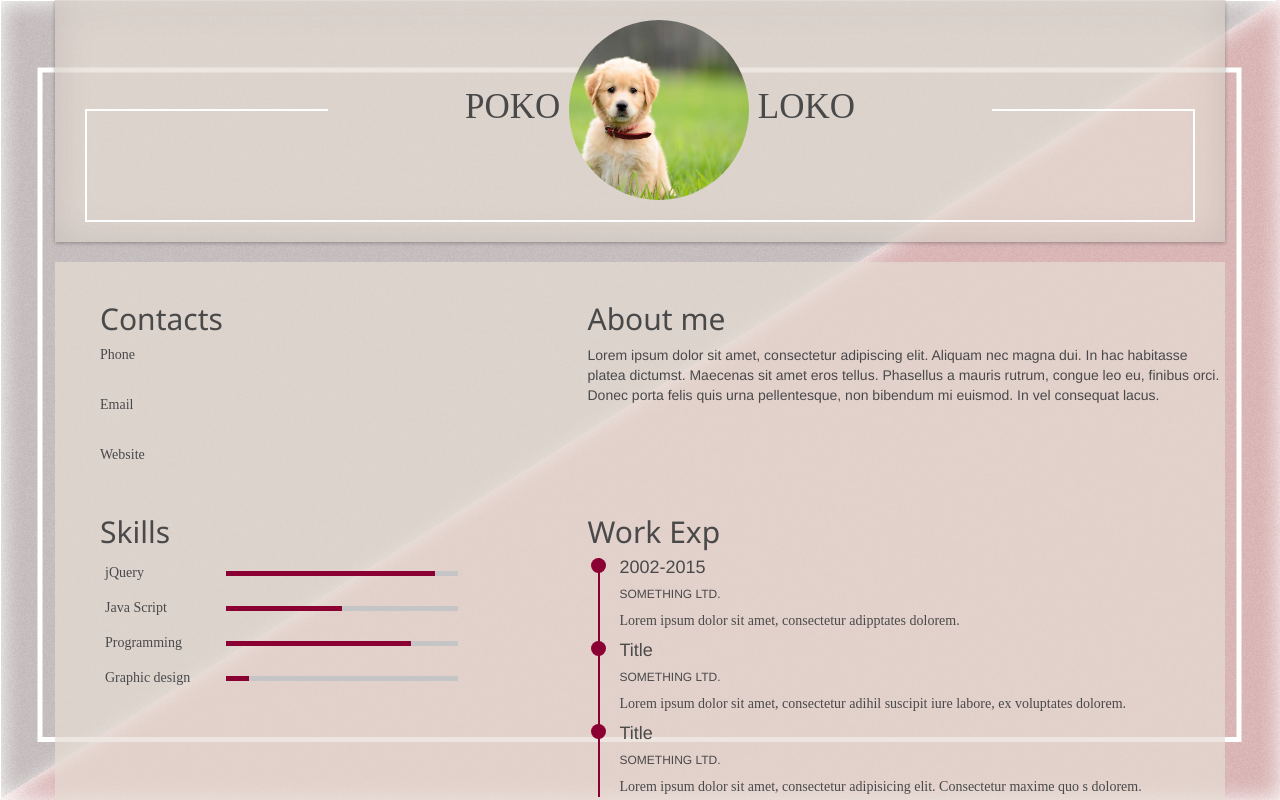
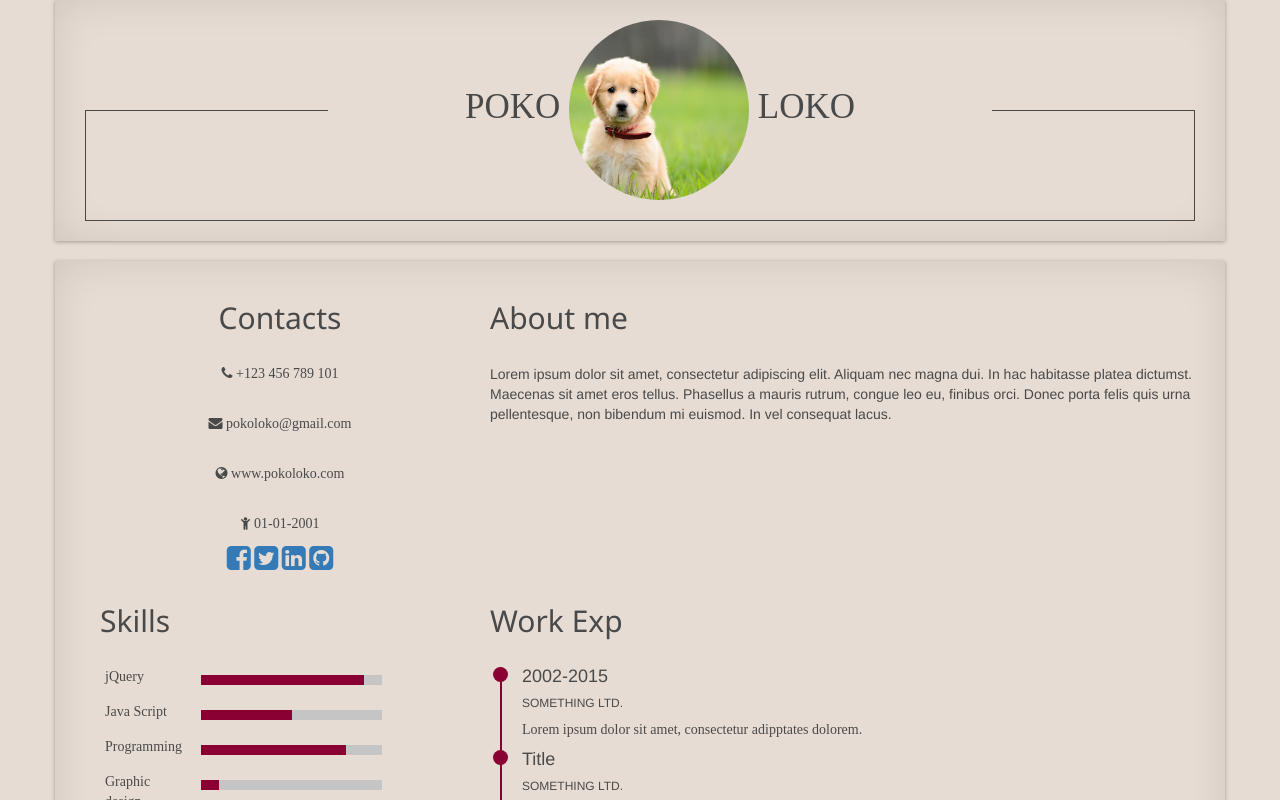
Before and after one commit to mlkumanova/Resume-Template, a plain HTML site: page MK Resume.html in a window 1280 px wide. Drawn offline with Linux system fonts and the light colour scheme.

Commit message:
adding content

```diff
--- a/MK Resume.html
+++ b/MK Resume.html
@@ -7,6 +7,8 @@
     <meta name="viewport" content="width=device-width, initial-scale=1">
 
     <link rel="stylesheet" href="css/bootstrap.css">
+    <link rel="stylesheet" href="https://cdnjs.cloudflare.com/ajax/libs/font-awesome/4.7.0/css/font-awesome.min.css">
+    <script src="js/bootstrap.min.js"></script>
     <script src="js/jquery-3.2.1.min.js"></script>
 
     <link rel="stylesheet" href="MK%20Style.css">
@@ -40,39 +42,54 @@
             <!--Info Cantacts and ABout Me-->
 
             <div class="row">
-                <div class="col-lg-5">
-                    <h2>Contacts</h2>
-                    <p>
-                        Phone
+                <div class="col-lg-4" style="text-align: center">
+                  <div class="headerOfDiv"><h2>Contacts</h2> </div>
+                    <p ><i class="fa fa-phone" aria-hidden="true"></i>
+                        +123 456 789 101
                     </p><br>
                     <p>
-                        Email
+                        <i class="fa fa-envelope" aria-hidden="true"></i>
+                        pokoloko@gmail.com
                     </p><br>
                     <p>
-                        Website
+                        <i class="fa fa-globe" aria-hidden="true"></i>
+                        www.pokoloko.com
                     </p><br>
+                    <p>
+                        <i class="fa fa-child" aria-hidden="true"></i>
+                        01-01-2001
+                    </p>
+                    <p>
+                      <a href="#"><i class="fa fa-facebook-square fa-2x" aria-hidden="true"></i></a>
+                      <a href="#"><i class="fa fa-twitter-square fa-2x" aria-hidden="true"></i></a>
+                      <a href="#"><i class="fa fa-linkedin-square fa-2x" aria-hidden="true"></i></a>
+                      <a href="#"><i class="fa fa-github-square fa-2x" aria-hidden="true"></i></a>
+
+                    </p>
                 </div>
-                <div class="col-lg-7">
-                    <h2>About me</h2>
+
+                <div class="col-lg-8">
+                    <div class="headerOfDiv"> <h2> About me</h2></div>
                     <div class="col-lg-12" style="padding-left: 0px; margin-right: 15px;">
                         Lorem ipsum dolor sit amet, consectetur adipiscing elit.
                         Aliquam nec magna dui. In hac habitasse platea dictumst.
-                        Maecenas sit amet eros tellus. Phasellus a mauris rutrum, congue leo eu,                        finibus orci. Donec porta felis quis urna pellentesque, non bibendum mi euismod. In vel consequat lacus.
+                        Maecenas sit amet eros tellus. Phasellus a mauris rutrum, congue leo eu,
+                        finibus orci. Donec porta felis quis urna pellentesque, non bibendum mi euismod. In vel consequat lacus.
                 </div></div>
             </div>
             <!--/Info Cantacts and ABout Me-->
 
             <!--Info Skills Work-->
             <div class="row">
-                <div class="col-lg-5">
-                    <h2>Skills</h2>
+                <div class="col-lg-4">
+                    <div class="headerOfDiv"> <h2> Skills</h2> </div>
 
                     <ul class="progress-bar">
                         <li>
 
                             <div class="row">
                                 <div class="col-lg-3">
-                                    <span>jQuery</span>
+                                    jQuery
                                 </div>
 
                                 <div class="col-lg-9">
@@ -86,9 +103,7 @@
 
                         <li>
                             <div class="row">
-                                <div class="col-lg-3">
-                                    <span>Java Script</span>
-                                </div>
+                                <div class="col-lg-3">Java Script</div>
                                 <div class="col-lg-9">
 
                                     <div class="progress-bar">
@@ -114,7 +129,7 @@
                         <li>
                             <div class="row">
                                 <div class="col-lg-3">
-                                    <span>Graphic design</span>
+                                    Graphic design
                                 </div>
                                 <div class="col-lg-9">
                                     <div class="progress-bar">
@@ -127,8 +142,8 @@
 
                 </div>
                 <!--/Skills-->
-                <div class="col-lg-7">
-                    <h2>Work Exp</h2>
+                <div class="col-lg-8">
+                    <div class="headerOfDiv"><h2>Work Exp</h2></div>
 
                     <div class="workEducationContainer">
                         <div class="block">
@@ -169,13 +184,13 @@
             <!--/Info Skills Work-->
 
             <div class="row">
-                <div class="col-lg-5">
-                    <h2>Languages</h2>
+                <div class="col-lg-4">
+                    <div class="headerOfDiv"><h2>Languages</h2></div>
                     <p>English</p>
                     <p>Russian</p>
                 </div>
-                <div class="col-lg-7">
-                    <h2>Education</h2>
+                <div class="col-lg-8">
+                    <div class="headerOfDiv"><h2>Education</h2></div>
                     <div class="workEducationContainer">
                         <div class="block">
                             <span class="circle"></span>
@@ -215,15 +230,24 @@
 
             <div class="row">
                 <div class="col-lg-12">
-                    <h2>Hobbies</h2>
-                </div>
+                    <div class="headerOfDiv" style="text-align: center"><h2>Hobbies</h2></div></div>
+                <div class="col-lg-12" style="text-align: center">
+               <i class="fa fa-paint-brush fa-2x hobbies" aria-hidden="true"></i>
+               <i class="fa fa-paw fa-2x hobbies" aria-hidden="true"></i>
+               <i class="fa fa-futbol-o fa-2x hobbies" aria-hidden="true"></i>
+               <i class="fa fa-plane fa-2x hobbies" aria-hidden="true"></i>
+               <i class="fa fa-code fa-2x hobbies" aria-hidden="true"></i>
+
             </div>
+        </div>
+
             <!--/Info Hobbies-->
             <!--Horizontal portfolio images-->
 
             <div class="row">
                 <div class="col-lg-12">
-                    <h2>Portfolio</h2>
+                    <div class="col-lg-12"  style="text-align: center"> <h2>Portfolio</h2>
+                    </div>
                 </div>
             </div>
 
--- a/MK Style.css
+++ b/MK Style.css
@@ -3,8 +3,8 @@ body, html {
     margin: 0;
 }
 #img {
-    background-image: url(img/bg.png);
-    /*background-color: #ffffff;*/
+    /*background-image: url(img/bg.png);*/
+    background-color: rgb(230, 220, 212);
     height: 100%;
     position: relative;
     background-position: center;
@@ -16,8 +16,10 @@ body, html {
 
 .mainContainers{
     padding: 20px 30px 20px 30px;
-    background-color: rgba(230, 220, 212, 0.71);
-    color: #494949;
+    position:relative;
+    -webkit-box-shadow:0 1px 4px rgba(0, 0, 0, 0.3), 0 0 40px rgba(0, 0, 0, 0.1) inset;
+    -moz-box-shadow:0 1px 4px rgba(0, 0, 0, 0.3), 0 0 40px rgba(0, 0, 0, 0.1) inset;
+    box-shadow:0 1px 4px rgba(0, 0, 0, 0.3), 0 0 40px rgba(0, 0, 0, 0.1) inset;    color: #494949;
 
 }
 #firstDiv  {
@@ -43,8 +45,12 @@ legend {
 }
 fieldset {
     text-align: center;
-    border: 2px solid #ffffff;
+    border: 1px solid #494949;
     }
+
+.headerOfDiv {
+    margin-bottom: 30px;
+}
 
 h2 {
     font-family: "Segoe UI";
@@ -77,21 +83,18 @@ ul.progress-bar li .progress-bar {
     background-color: #c5c5c5;
     margin-top: 8px;
     width: 70%;                         /*change here*/
-    height: 5px;
+    height: 10px;
 }
 ul.progress-bar li .progress-bar div {
     background: #8a0032;
     overflow: hidden;
     position: absolute;
-    height: 5px;
+    height: 10px;
     min-width: 0;
 }
 /*/Skills*/
 
 /*Work*/
-
-
-
 .workEducationContainer {
     border-left: 2px solid #8a0032;
     margin-left: 10px;
@@ -112,6 +115,14 @@ ul.progress-bar li .progress-bar div {
     height: 15px;
     border-radius: 50%;
 }
+/*/Work*/
 
+/*Hobbies*/
+.hobbies {
+    border: 1px solid;
+    border-radius: 50%;
+    padding: 25px;
+    margin: 10px;
+}
 
-/*/Work*/
+/*/Hobbies*/
```
